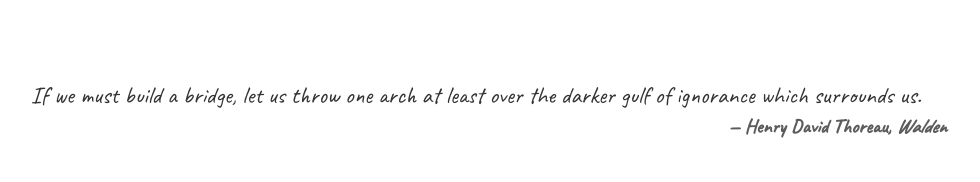
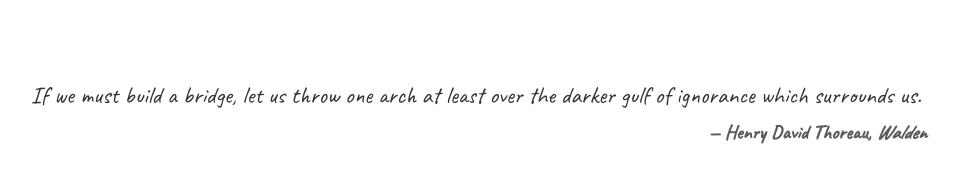
Before and after one commit to iewnaud/books, a plain HTML site: page index.html in a window 1280 px wide. Shown: the whole page, without its empty margins (164-1144 px from the left). Drawn offline with nearby package versions, Linux system fonts and the light colour scheme.

Commit message:
Update index.html

```diff
--- a/index.html
+++ b/index.html
@@ -5,6 +5,7 @@
   <title>Books</title>
   <link href="https://fonts.googleapis.com/css2?family=Caveat&display=swap" rel="stylesheet">
   <style>
+
 body {
   margin: 0;
   font-family: 'Caveat', cursive;
@@ -15,28 +16,27 @@ body {
   top: 80px;
   left: 50%;
   transform: translateX(-50%);
+  width: 90%;  /* 使整体宽度适应 */
+  max-width: 900px;  /* 限制最大宽度 */
   font-size: 24px;
   color: #333;
   animation: fadeIn 2s ease-out;
   pointer-events: none;
-  width: 90%;
-  max-width: 900px;
 }
 
 .main-text {
-  text-align: center; /* 第一行居中 */
-  display: inline-block;
+  text-align: center;  /* 第一行居中 */
   width: 100%;
 }
 
 .quote-attribution {
-  text-align: right; /* 引用部分右对齐 */
+  text-align: right;  /* 引用部分右对齐 */
   font-weight: bold;
   font-size: 20px;
-  margin-left: 20px;
+  margin-top: 10px; /* 添加上边距 */
   opacity: 0.8;
-  display: inline-block;
   width: 100%;
+  white-space: nowrap;  /* 防止引用部分换行 */
 }
 
 @keyframes fadeIn {
@@ -59,7 +59,7 @@ body {
     If we must build a bridge, let us throw one arch at least over the darker gulf of ignorance which surrounds us.
   </div>
   <div class="quote-attribution">
-      — Henry David Thoreau, <em>Walden</em>
+    &mdash; Henry David Thoreau, <em>Walden</em>
   </div>
 </div>
 
```
Lines whose indentation alone changed are shown as unchanged.
